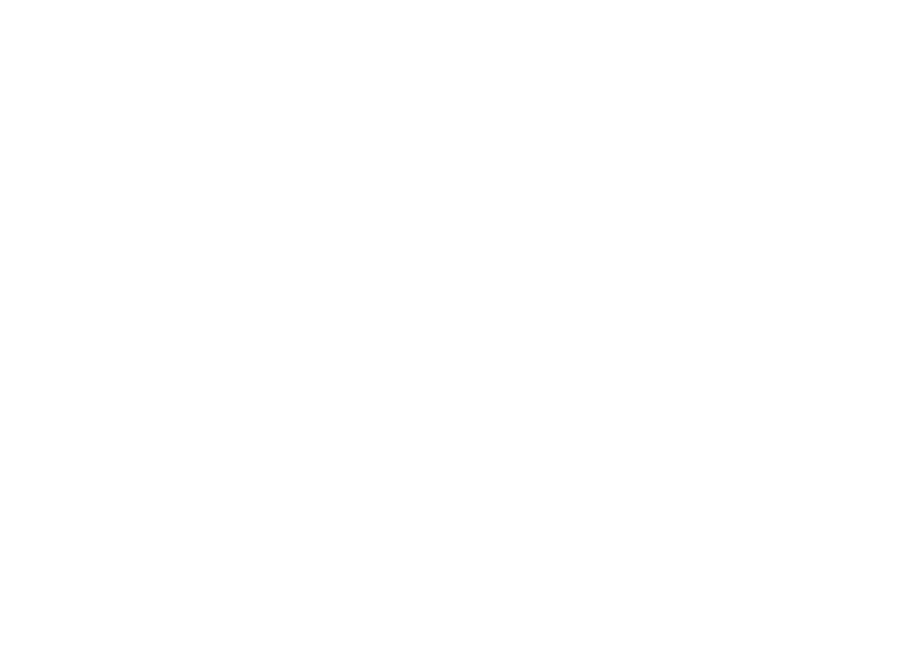
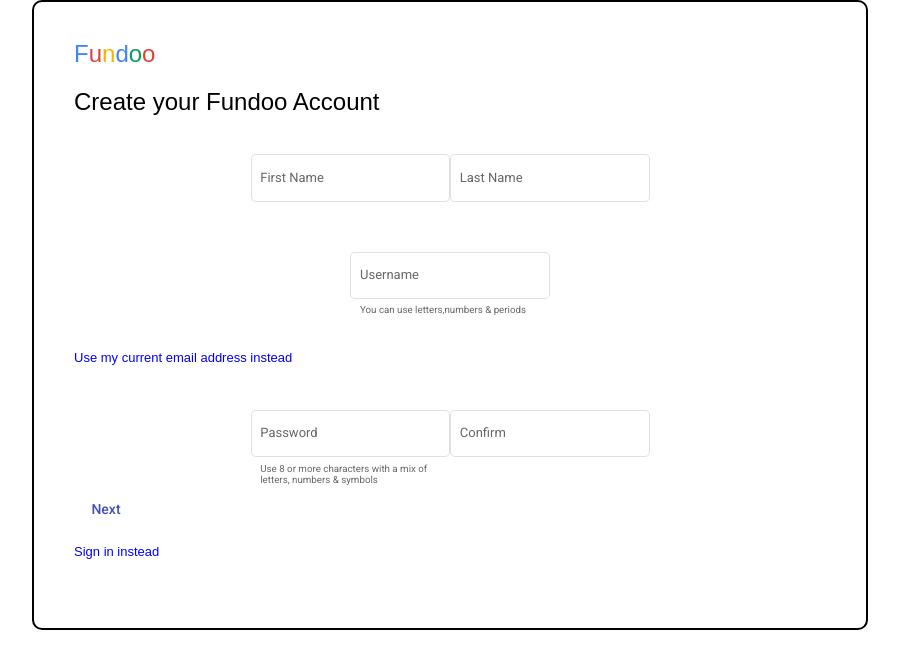
Before and after one commit to rohit001007/FundooNotes, an Angular app: page / in a window 1280 px wide. Shown: the top 668 px of the page, without its empty margins (190-1089 px from the left). Built offline with nearby package versions, Linux system fonts and the light colour scheme.

Commit message:
Added : Registration Form Of Fundoo Notes

```diff
--- a/src/app/components/registration/registration.component.css
+++ b/src/app/components/registration/registration.component.css
@@ -1,37 +1,30 @@
-.fundooName{
-    position: absolute;
-    left: 115px;
-    top: 90px;
-    font-size: xx-large;
-    font-weight: 500;
+.Main{
+    width: 65%;
+    min-height: 450px;
+    border: 2px solid;
+    margin: auto;
+    border-radius: 10px;
 }
 
-/* .createAcc{
-    position: absolute;
-    left: 115px;
-    top: 149px;
+.header{
+    padding: 40px;
     font-size: x-large;
-    font-family: 'Roboto';
+    font-weight: 500;
+    font-family: 'Google Sans','Noto Sans Myanmar UI',arial,sans-serif;
+    line-height: 24px;
 }
 
 .inputName{
     display: flex;
+    justify-content: center;
+    font-size: small;
 }
 
-/* .inputUserName input{
-    width: 338px;
-}
-
-b{
-    font-size: medium;
+.text{
+    font-size: small;
     color: blue;
 }
 
+.button{
 
-.button{
-    margin-left: 260px;
-    font-size: initial;
-    border: 1px solid;
-    background-color: cornflowerblue;
-    color: white;
-}  */
+}
--- a/src/app/components/registration/registration.component.html
+++ b/src/app/components/registration/registration.component.html
@@ -1,82 +1,72 @@
+<div class="Main">
 
+    <div class="header">
 
-
-
-
-
-
-  <!-- <div class="fundooName">
       <span style="color:#4285F4">F</span>
       <span style="color:#DB4437">u</span>
       <span style="color:#F4B400">n</span>
       <span style="color:#4285F4">d</span>
       <span style="color:#0F9D58">o</span>
       <span style="color:#DB4437">o</span>
-  </div> -->
 
+      <p>Create your Fundoo Account</p>
 
-
-<!-- <div class="createAcc">
-  <span>Create your Fundoo Account</span>
+        <div class="inputName">
+          <p>
+            <mat-form-field appearance="outline">
+              <mat-label>First Name</mat-label>
+              <input matInput placeholder="First Name">
+              <mat-icon matSuffix></mat-icon>
+              <mat-hint></mat-hint>
+            </mat-form-field>
+          </p>
+          <p>
+            <mat-form-field appearance="outline">
+              <mat-label>Last Name</mat-label>
+              <input matInput placeholder="Last Name">
+              <mat-icon matSuffix></mat-icon>
+              <mat-hint></mat-hint>
+            </mat-form-field>
+          </p>
         </div>
 
         <div class="inputName">
           <p>
             <mat-form-field appearance="outline">
-      <mat-label>Outline form field</mat-label>
-      <input matInput placeholder="First Name">
-      <mat-icon matSuffix>sentiment_very_satisfied</mat-icon>
-      <mat-hint>Hint</mat-hint>
+              <mat-label>Username</mat-label>
+              <input matInput placeholder="Username">
+              <mat-icon matSuffix></mat-icon>
+              <mat-hint>You can use letters,numbers & periods</mat-hint>
             </mat-form-field>
           </p>
 
+        </div>
+
+        <p class="text">Use my current email address instead<p>
+
+        <div class="inputName">
           <p>
             <mat-form-field appearance="outline">
-      <mat-label>Outline form field</mat-label>
-      <input matInput placeholder="Last Name">
-      <mat-icon matSuffix>sentiment_very_satisfied</mat-icon>
-      <mat-hint>Hint</mat-hint>
+              <mat-label>Password</mat-label>
+              <input matInput placeholder="Password">
+              <mat-icon matSuffix></mat-icon>
+              <mat-hint>Use 8 or more characters with a mix of letters, numbers & symbols</mat-hint>
             </mat-form-field>
           </p>
-</div>
-
-<div class="inputUserName">
           <p>
             <mat-form-field appearance="outline">
-      <mat-label>Outline form field</mat-label>
-      <input matInput placeholder="Username">
-      <mat-icon matSuffix>sentiment_very_satisfied</mat-icon>
-      <mat-hint>You can use letters,numbers & periods</mat-hint>
-    </mat-form-field>
-  </p>
-  <b>Use my current email address instead</b>
-</div>
-
-<div class="password">
-  <p>
-    <mat-form-field appearance="outline">
-      <mat-label>Outline form field</mat-label>
-      <input matInput placeholder="Password">
-      <mat-icon matSuffix>sentiment_very_satisfied</mat-icon>
-      <mat-hint>Use 8 or more characters with a mix of letters, numbers & symbols
-      </mat-hint>
-    </mat-form-field>
-  </p>
-
-  <p>
-    <mat-form-field appearance="outline">
-      <mat-label>Outline form field</mat-label>
+              <mat-label>Confirm</mat-label>
               <input matInput placeholder="Confirm">
-      <mat-icon matSuffix>sentiment_very_satisfied</mat-icon>
-      <mat-hint>Hint</mat-hint>
+              <mat-icon matSuffix></mat-icon>
+              <mat-hint></mat-hint>
             </mat-form-field>
           </p>
         </div>
 
         <div class="button">
           <button mat-button color="primary">Next</button>
+          <p class="text">Sign in instead<p></p>
         </div>
 
-
-
-</mat-card> -->
+    </div>
+</div>
```
Lines whose indentation alone changed are shown as unchanged.
